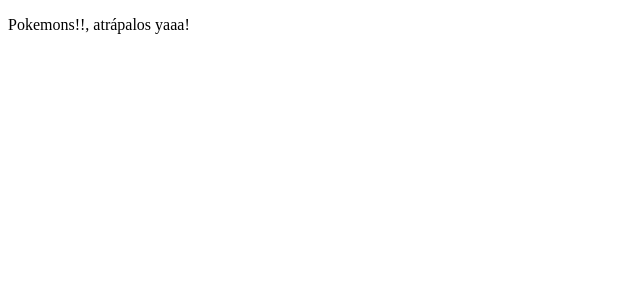
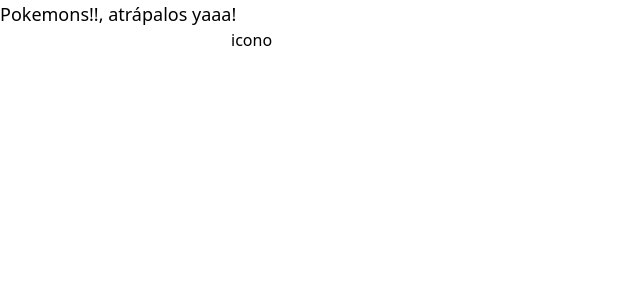
Before and after one commit to KortexCode/Pokedex-Redux, a React app: page / in a window 1280 px wide. Shown: the top 300 px of the page, without its empty margins (0-640 px from the left). Built offline with nearby package versions, Linux system fonts and the light colour scheme.

Commit message:
Se añaden dependencias para el uso de tailwind y postcss. Se crea componente Search

```diff
--- a/package.json
+++ b/package.json
@@ -21,6 +21,7 @@
     "@babel/core": "^7.21.0",
     "@babel/preset-env": "^7.20.2",
     "@babel/preset-react": "^7.18.6",
+    "autoprefixer": "^10.4.14",
     "babel-loader": "^9.1.2",
     "clean-webpack-plugin": "^4.0.0",
     "css-loader": "^6.7.3",
@@ -29,6 +30,9 @@
     "html-loader": "^4.2.0",
     "html-webpack-plugin": "^5.5.0",
     "mini-css-extract-plugin": "^2.7.2",
+    "postcss": "^8.4.21",
+    "postcss-loader": "^7.1.0",
+    "tailwindcss": "^3.3.1",
     "terser-webpack-plugin": "^5.3.7",
     "webpack": "^5.75.0",
     "webpack-cli": "^5.0.1",
--- /dev/null
+++ b/postcss.config.js
@@ -0,0 +1,6 @@
+module.exports = {
+    plugins: {
+      tailwindcss: {},
+      autoprefixer: {},
+    }
+  }
--- /dev/null
+++ b/src/components/Search.jsx
@@ -0,0 +1,13 @@
+import React from 'react';
+
+function Search() {
+
+    return (
+        <div>
+            <input type="text" />
+            <span>icono</span>
+        </div>
+    )
+}
+
+export {Search}
--- /dev/null
+++ b/src/containers/App.jsx
@@ -0,0 +1,13 @@
+import React from 'react';
+import { Search } from '../components/Search';
+
+function App() {
+
+    return (
+        <>
+            <Search/>
+        </>
+    )
+}
+
+export {App}
--- a/src/index.jsx
+++ b/src/index.jsx
@@ -1,10 +1,13 @@
 import React from 'react'
 import ReactDOM  from 'react-dom/client';
+import "./styles/main.css";
+import { App } from '@containers/App';
 
 const root = ReactDOM.createRoot(document.getElementById("root"));
 
 root.render(
     <>
-        <p>Pokemons!!, atrápalos yaaa!</p>
+        <p className='text-lg'>Pokemons!!, atrápalos yaaa!</p>
+        <App/>
     </>
 )
--- /dev/null
+++ b/src/styles/main.css
@@ -0,0 +1,3 @@
+@tailwind base;
+@tailwind components;
+@tailwind utilities;
--- /dev/null
+++ b/tailwind.config.js
@@ -0,0 +1,8 @@
+/** @type {import('tailwindcss').Config} */
+module.exports = {
+  content: ["./src/**/*.{js,jsx,ts,tsx}"],
+  theme: {
+    extend: {},
+  },
+  plugins: [],
+}
--- a/webpack.config.dev.js
+++ b/webpack.config.dev.js
@@ -38,7 +38,7 @@ module.exports = {
             },
             {
                 test:/\.(css|scss)$/,
-                use: [ MiniCssExtractPlugin.loader, "css-loader", "sass-loader"],
+                use: [ MiniCssExtractPlugin.loader, "css-loader", "postcss-loader"],
             },
             {
                 test:/\.(png|svg|jpg|gif)$/,
```
Also changed, not shown: 1 other file (tests, documents, lock files or other folders).
